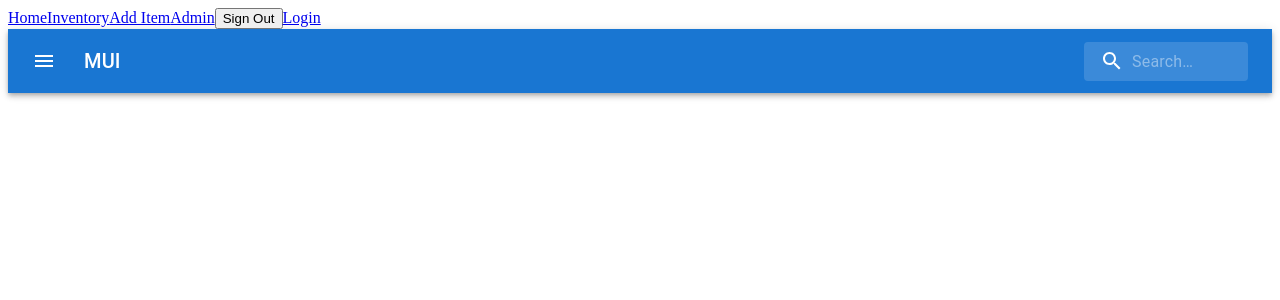
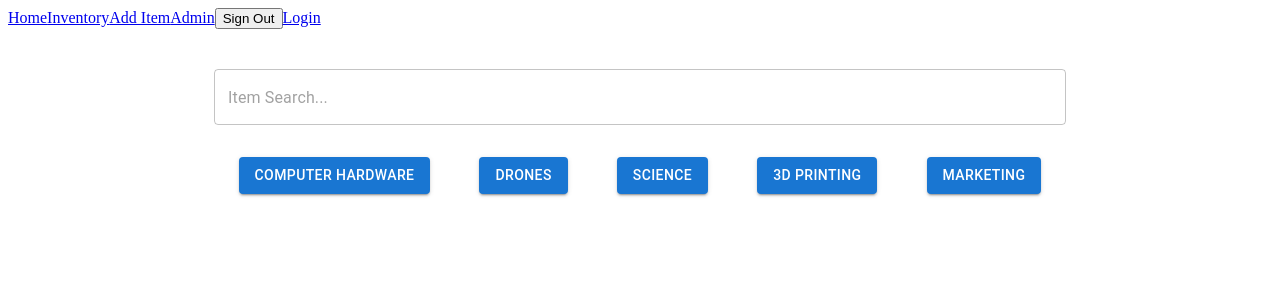
Before and after one commit to brad434/Inventory_App, a React (Vite) app in the folder client/inventory-client/: page / in a window 1280 px wide. Shown: the top 300 px of the page. Built offline with nearby package versions, Linux system fonts and the light colour scheme.

Commit message:
updated category issue. Issue solved

```diff
--- a/client/inventory-client/src/App.jsx
+++ b/client/inventory-client/src/App.jsx
@@ -7,7 +7,7 @@ import InventoryList from './pages/InventoryList';
 import UpdateItem from './pages/UpdateItem';
 import AdminPage from './pages/AdminPage';
 import LoginPage from './pages/LoginPage';
-
+import CategoryComponent from './components/CategoryComponent';
 
 function App() {
   const [isLoggedIn, setIsLoggedIn] = useState(false);
@@ -39,6 +39,7 @@ function App() {
         <Route path="/" element={<HomePage />} />
         <Route path="/add" element={<AddItem />} />
         <Route path="/inventory" element={<InventoryList />} />
+        <Route path="/inventory/category/:category" element={<CategoryComponent />} />
         <Route path="/update/:id" element={<UpdateItem />} />
         <Route path="/admin" element={<AdminPage />} />
         <Route path="/login" element={<LoginPage handleLogin={handleLogin} />} />
--- /dev/null
+++ b/client/inventory-client/src/components/CategoryComponent.jsx
@@ -0,0 +1,35 @@
+import React, { useState, useEffect } from "react";
+import { useParams } from "react-router-dom";
+import axios from 'axios';
+
+const CategoryComponent = () => {
+  const { category } = useParams();
+  const [products, setProducts] = useState([]);
+
+  console.log(category);
+
+  useEffect(() => {
+    const fetchData = async () => {
+      try {
+        const response = await axios.get(`http://localhost:5000/inventory/category/${category}`);
+        setProducts(response.data);
+      } catch (error) {
+        console.error(error);
+      }
+    }
+    fetchData();
+  }, [category]);
+
+  return (
+    <div>
+      <h1>{category} Page</h1>
+      <ul>
+        {products.map(product => (
+          <li key={product._id}>Name: {product.itemName} - Image: {product.image} - Avaiable: {product.quantity}</li>
+        ))}
+      </ul>
+    </div>
+  );
+};
+
+export default CategoryComponent;
--- a/client/inventory-client/src/pages/HomePage.jsx
+++ b/client/inventory-client/src/pages/HomePage.jsx
@@ -1,228 +1,43 @@
-// import React, { useState } from 'react'
-// import { useNavigate } from 'react-router';
-// import axios from 'axios';
-// import Avatar from '@mui/material/Avatar';
-// import Button from '@mui/material/Button';
-// import CssBaseline from '@mui/material/CssBaseline';
-// import TextField from '@mui/material/TextField';
-// import FormControlLabel from '@mui/material/FormControlLabel';
-// import Checkbox from '@mui/material/Checkbox';
-// import Link from '@mui/material/Link';
-// import Grid from '@mui/material/Grid';
-// import Box from '@mui/material/Box';
-// // import LockOutlinedIcon from '@mui/icons-material/LockOutlined';
-// import Typography from '@mui/material/Typography';
-// import Container from '@mui/material/Container';
-// import { createTheme, ThemeProvider } from '@mui/material/styles';
+import * as React from 'react';
+import { Container, TextField, Button } from '@mui/material';
+import { useNavigate } from 'react-router-dom';
+import Box from '@mui/material/Box';
 
-// function Copyright(props) {
-//   return (
-//     <Typography variant="body2" color="text.secondary" align="center" {...props}>
-//       {'Copyright © '}
-//       <Link color="inherit" href="https://mui.com/">
-//         Your Webs
-//       </Link>{' '}
-//       {new Date().getFullYear()}
-//       {'.'}
-//     </Typography>
-//   );
-// }
 
-// const defaultTheme = createTheme();
+const SearchAppBar = () => {
 
-// export default function SignIn() {
-//   const [email, setEmail] = useState('');
-//   const [password, setPassword] = useState('');
-//   const navigate = useNavigate();
+  const navigate = useNavigate();
 
-//   const handleSubmit = async (event) => {
-//     event.preventDefault();
-//     try {
-//       await axios({
-//         method: 'post',
-//         url: 'http://localhost:5000/users/login',
-//         data: {
-//           email,
-//           password,
-//         }
-//       });
-//       alert("Signed in");
-//       // navigate('/');
+  const handleCategoryClick = (category) => {
+    navigate(`/inventory/category/${category}`); // Use navigate to change routes
+  };
 
-//     } catch (error) {
-//       console.log(error)
-//     }
-//   };
 
-//   return (
-//     <ThemeProvider theme={defaultTheme}>
-//       <Container component="main" maxWidth="xs">
-//         <CssBaseline />
-//         <Box
-//           sx={{
-//             marginTop: 8,
-//             display: 'flex',
-//             flexDirection: 'column',
-//             alignItems: 'center',
-//           }}
-//         >
-//           <Avatar sx={{ m: 1, bgcolor: 'secondary.main' }}>
-//             {/* <LockOutlinedIcon /> */}
-//           </Avatar>
-//           <Typography component="h1" variant="h5">
-//             Sign in
-//           </Typography>
-//           <Box component="form" onSubmit={handleSubmit} noValidate sx={{ mt: 1 }}>
-//             <TextField
-//               margin="normal"
-//               required
-//               fullWidth
-//               id="email"
-//               label="Email Address"
-//               name="email"
-//               onChange={(e) => setEmail(e.target.value)}
-//               autoComplete="email"
-//               autoFocus
-//             />
-//             <TextField
-//               margin="normal"
-//               required
-//               fullWidth
-//               name="password"
-//               label="Password"
-//               type="password"
-//               id="password"
-//               onChange={(e) => setPassword(e.target.value)}
-//               autoComplete="current-password"
-//             />
-//             <FormControlLabel
-//               control={<Checkbox value="remember" color="primary" />}
-//               label="Remember me"
-//             />
-//             <Button
-//               type="submit"
-//               fullWidth
-//               variant="contained"
-//               sx={{ mt: 3, mb: 2 }}
-//             >
-//               Sign In
-//             </Button>
-//             <Grid container>
-//               <Grid item xs>
-//                 <Link href="#" variant="body2">
-//                   Forgot password?
-//                 </Link>
-//               </Grid>
-//               <Grid item>
-//                 <Link href="#" variant="body2">
-//                   {"Don't have an account? Sign Up"}
-//                 </Link>
-//               </Grid>
-//             </Grid>
-//           </Box>
-//         </Box>
-//         <Copyright sx={{ mt: 8, mb: 4 }} />
-//       </Container>
-//     </ThemeProvider>
-//   );
-// }
-
-// import React from 'react'
-
-// const HomePage = () => {
-//   return (
-//     <div>HomePage</div>
-//   )
-// }
-
-// export default HomePage
-
-import * as React from 'react';
-import { styled, alpha } from '@mui/material/styles';
-import AppBar from '@mui/material/AppBar';
-import Box from '@mui/material/Box';
-import Toolbar from '@mui/material/Toolbar';
-import IconButton from '@mui/material/IconButton';
-import Typography from '@mui/material/Typography';
-import InputBase from '@mui/material/InputBase';
-import MenuIcon from '@mui/icons-material/Menu';
-import SearchIcon from '@mui/icons-material/Search';
-
-const Search = styled('div')(({ theme }) => ({
-  position: 'relative',
-  borderRadius: theme.shape.borderRadius,
-  backgroundColor: alpha(theme.palette.common.white, 0.15),
-  '&:hover': {
-    backgroundColor: alpha(theme.palette.common.white, 0.25),
-  },
-  marginLeft: 0,
-  width: '100%',
-  [theme.breakpoints.up('sm')]: {
-    marginLeft: theme.spacing(1),
-    width: 'auto',
-  },
-}));
-
-const SearchIconWrapper = styled('div')(({ theme }) => ({
-  padding: theme.spacing(0, 2),
-  height: '100%',
-  position: 'absolute',
-  pointerEvents: 'none',
-  display: 'flex',
-  alignItems: 'center',
-  justifyContent: 'center',
-}));
-
-const StyledInputBase = styled(InputBase)(({ theme }) => ({
-  color: 'inherit',
-  width: '100%',
-  '& .MuiInputBase-input': {
-    padding: theme.spacing(1, 1, 1, 0),
-    // vertical padding + font size from searchIcon
-    paddingLeft: `calc(1em + ${theme.spacing(4)})`,
-    transition: theme.transitions.create('width'),
-    [theme.breakpoints.up('sm')]: {
-      width: '12ch',
-      '&:focus': {
-        width: '20ch',
-      },
-    },
-  },
-}));
-
-export default function SearchAppBar() {
   return (
     <Box sx={{ flexGrow: 1 }}>
-      <AppBar position="static">
-        <Toolbar>
-          <IconButton
-            size="large"
-            edge="start"
-            color="inherit"
-            aria-label="open drawer"
-            sx={{ mr: 2 }}
-          >
-            <MenuIcon />
-          </IconButton>
-          <Typography
-            variant="h6"
-            noWrap
-            component="div"
-            sx={{ flexGrow: 1, display: { xs: 'none', sm: 'block' } }}
-          >
-            MUI
-          </Typography>
-          <Search>
-            <SearchIconWrapper>
-              <SearchIcon />
-            </SearchIconWrapper>
-            <StyledInputBase
-              placeholder="Search…"
-              inputProps={{ 'aria-label': 'search' }}
-            />
-          </Search>
-        </Toolbar>
-      </AppBar>
+
+      <Container maxWidth="md" sx={{ textAlign: 'center', mt: 5 }}>
+        {/* Search Bar */}
+        <TextField
+          variant="outlined"
+          placeholder="Item Search..."
+          fullWidth
+          sx={{ mb: 4 }}
+        />
+
+        {/* Categories */}
+        <Box sx={{ display: 'flex', justifyContent: 'space-around' }}>
+          <Button variant="contained" color="primary" onClick={() => handleCategoryClick('Computer_Hardware')}>Computer Hardware</Button>
+          <Button variant="contained" color="primary" onClick={() => handleCategoryClick('Drones')}>Drones</Button>
+          <Button variant="contained" color="primary" onClick={() => handleCategoryClick('Science')}>Science</Button>
+          <Button variant="contained" color="primary" onClick={() => handleCategoryClick('3D_Printing')}>3d Printing</Button>
+          <Button variant="contained" color="primary" onClick={() => handleCategoryClick('Marketing')}>Marketing</Button>
+        </Box>
+      </Container>
     </Box>
+
+
   );
 }
+
+export default SearchAppBar;
```
Also changed, not shown: 2 other files (tests, documents, lock files or other folders).
